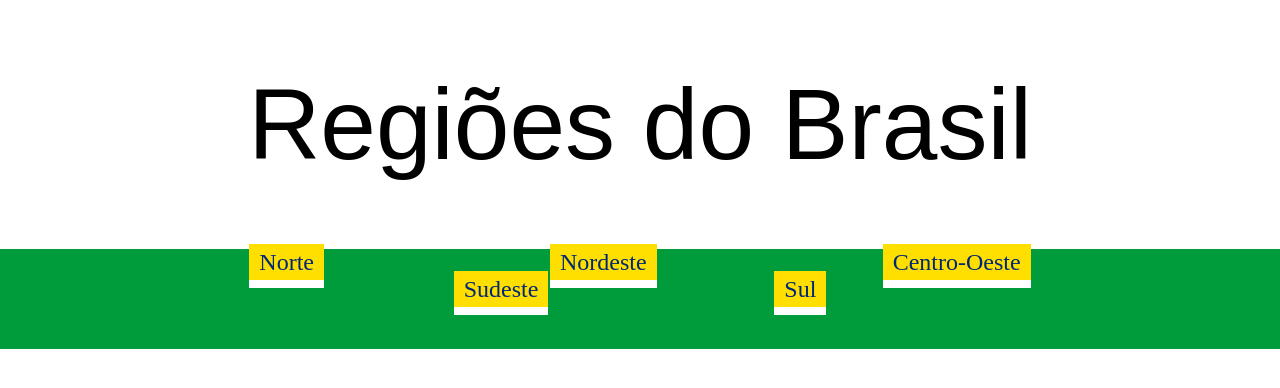
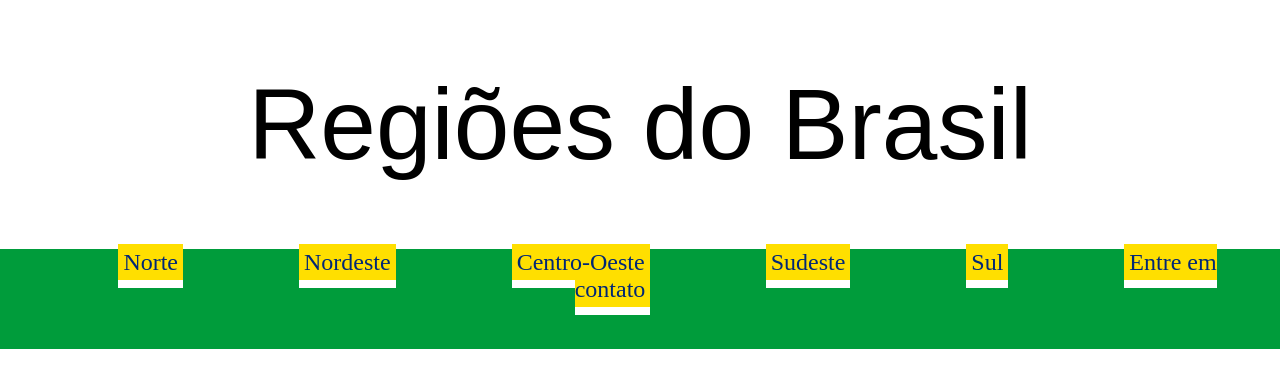
Before and after one commit to alicebelchior/Web-Design, a PHP site: page /estados_brasileiros.html in a window 1280 px wide. Shown: the top 388 px of the page. Run offline with PHP 8.4, Linux system fonts and the light colour scheme; some web fonts are replaced.

Commit message:
Exercício de formulário

```diff
--- a/atividade3/estados_brasileiros.html
+++ b/atividade3/estados_brasileiros.html
@@ -20,6 +20,7 @@
                <li><a href="centro.html">Centro-Oeste</a></li>
                <li><a href="sudeste.html">Sudeste</a></li>
                <li><a href="sul.html">Sul</a></li>
+               <li><a href="contato.html">Entre em contato</a></li>
           </ul>
      </div>
 </body>
--- a/atividade3/style/style.css
+++ b/atividade3/style/style.css
@@ -27,8 +27,8 @@ h1 {
 
 li {
      display: inline;
-     padding: 10px;
-     margin: 50px 100px 50px 100px;
+     padding: 5px;
+     margin: 50px;
      text-align: center;
      font: 100% Madimi One;
  }
@@ -38,7 +38,7 @@ li {
      color: #002776;
      text-decoration: none;
      border-bottom: 8px solid #ffff;
-     padding: 5px 10px;
+     padding: 5px;
  }
 
 .menu ul li a:hover {
```
Also changed, not shown: atividade3/contato.html (added, +21 -0 lines).
